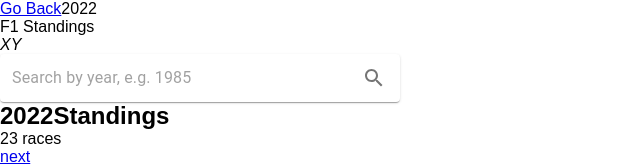
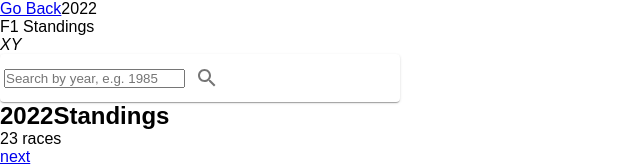
Before and after one commit to virag-ky/F1-Standings, a React (Create React App) app: page / in a window 1280 px wide. Shown: the top 166 px of the page, without its empty margins (0-640 px from the left). Built offline with nearby package versions, Linux system fonts and the light colour scheme.

Commit message:
Add number format

```diff
--- a/package.json
+++ b/package.json
@@ -13,6 +13,7 @@
     "@testing-library/user-event": "^13.5.0",
     "react": "^18.2.0",
     "react-dom": "^18.2.0",
+    "react-number-format": "^4.9.3",
     "react-redux": "^8.0.2",
     "react-router-dom": "^6.3.0",
     "react-scripts": "5.0.1",
--- a/src/components/HomePage.js
+++ b/src/components/HomePage.js
@@ -2,9 +2,9 @@ import React, { useState } from 'react';
 import { NavLink } from 'react-router-dom';
 import { useDispatch, useSelector } from 'react-redux';
 import Paper from '@mui/material/Paper';
-import InputBase from '@mui/material/InputBase';
 import IconButton from '@mui/material/IconButton';
 import SearchIcon from '@mui/icons-material/Search';
+import NumberFormat from 'react-number-format';
 import { fetchSeason } from '../redux/homepage/homepage';
 
 const HomePage = () => {
@@ -41,10 +41,9 @@ const HomePage = () => {
             width: 400,
           }}
         >
-          <InputBase
-            sx={{ ml: 1, flex: 1 }}
+          <NumberFormat
+            format="####"
             placeholder="Search by year, e.g. 1985"
-            inputProps={{ 'aria-label': 'search by year' }}
             value={year}
             onChange={changeSeason}
             onKeyDown={changeOnEnter}
```
Also changed, not shown: 1 other file (tests, documents, lock files or other folders).
